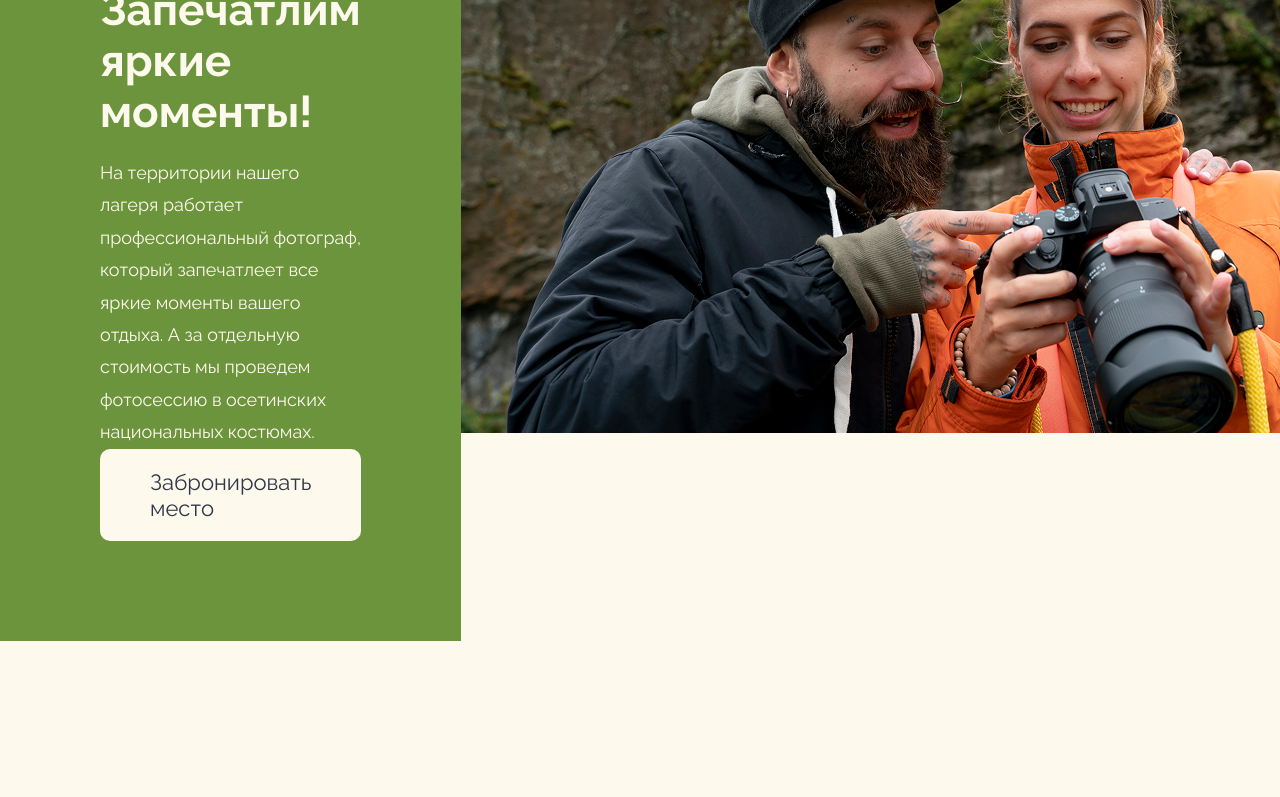
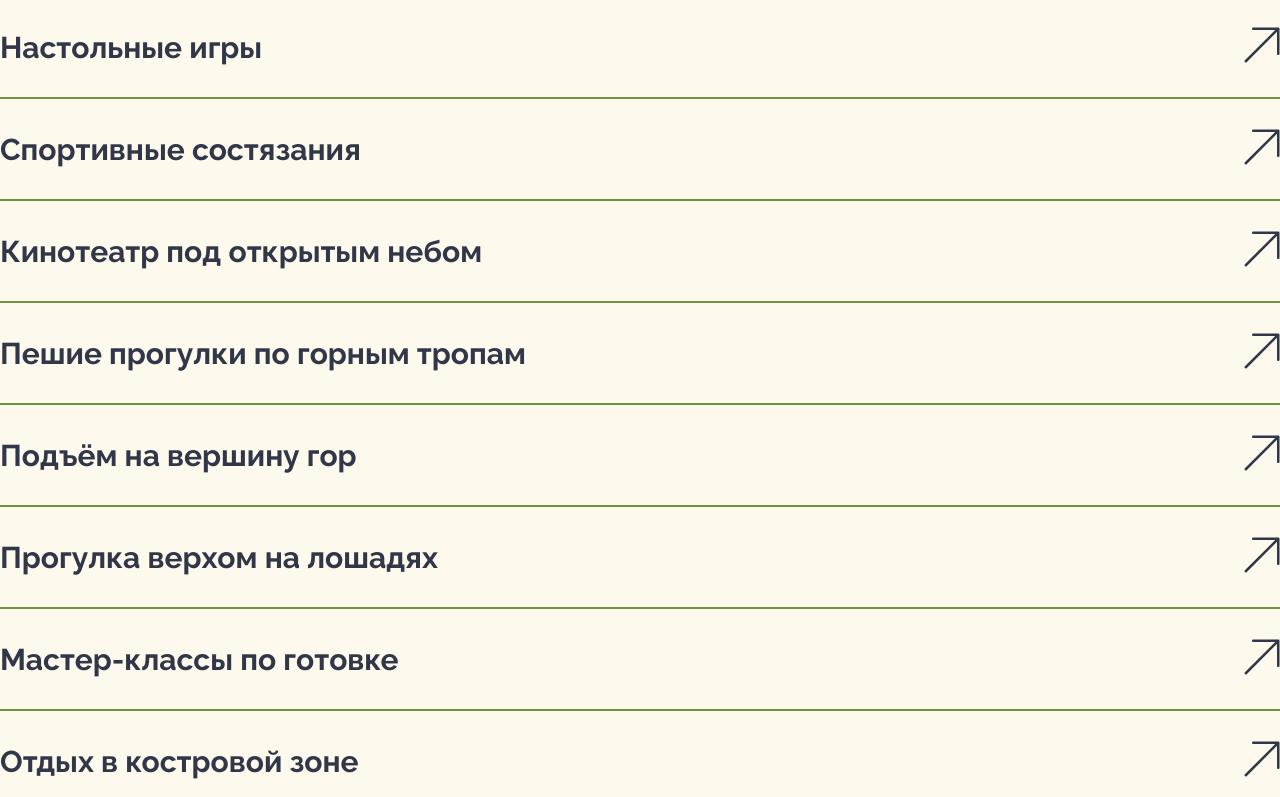
Before and after one commit to AmletixQ/camping-kshurta-frontend, a React (Vite) app: page / in a window 1280 px wide. Shown: the part 2660-3457 px from the top of the page. Built offline with nearby package versions, Linux system fonts and the light colour scheme.

Commit message:
Create accordion component & Comlete entertainment section

```diff
--- a/src/App.tsx
+++ b/src/App.tsx
@@ -6,9 +6,10 @@ import Conditions from "./sections/Conditions/Conditions";
 import Gallery from "./sections/Gallery/Gallery";
 import Rules from "./sections/Rules/Rules";
 import FormSection from "./sections/Form/FormSection";
+import Entertainment from "./sections/Entertainment/Entertainment";
+import Footer from "./components/Footer/Footer";
 
 import styles from "./App.module.scss";
-import Footer from "./components/Footer/Footer";
 
 const App = () => {
   return (
@@ -18,7 +19,7 @@ const App = () => {
       <main className={styles.app}>
         <AboutUs />
         <Accommodation />
-
+        <Entertainment />
         <Moments />
         <Conditions />
         <Gallery />
--- /dev/null
+++ b/src/components/Accordion/Accordion.module.scss
@@ -0,0 +1,53 @@
+.accordion {
+  width: 100%;
+  padding: 30px 0;
+
+  transition: 200ms all ease;
+
+  border-bottom: 2px solid var(--tertiary--color);
+
+  &:nth-child(1) {
+    border-top: 2px solid var(--tertiary--color);
+  }
+
+  &__container {
+    display: flex;
+    flex-direction: column;
+  }
+
+  &__title {
+    display: flex;
+    align-items: center;
+    justify-content: space-between;
+
+    & h3 {
+      font-size: var(--h3-size);
+    }
+  }
+
+  &__button {
+    background: transparent;
+    border: none;
+    cursor: pointer;
+
+    transition: 200ms all ease;
+  }
+
+  &__description {
+    line-height: 180%;
+    max-height: 0;
+    overflow: hidden;
+
+    transition: max-height 200ms ease, opacity 200ms ease, padding-top 200ms ease;
+  }
+
+  &.opened &__description {
+    padding-top: 30px;
+    max-height: 500px;
+    opacity: 1;
+  }
+
+  &.opened &__button {
+    transform: rotate(90deg);
+  }
+}
--- /dev/null
+++ b/src/components/Accordion/Accordion.tsx
@@ -0,0 +1,36 @@
+import { FC, useState } from "react";
+
+import Container from "../Container/Container";
+import Arrow from "../icons/Arrow";
+
+import styles from "./Accordion.module.scss";
+
+interface IAccordionProps {
+  title: string;
+  description: string;
+}
+
+const Accordion: FC<IAccordionProps> = ({ title, description }) => {
+  const [open, setOpen] = useState(false);
+
+  return (
+    <div className={styles.accordion + " " + (open ? styles.opened : "")}>
+      <Container>
+        <div className={styles.accordion__container}>
+          <div className={styles.accordion__title}>
+            <h3>{title}</h3>
+
+            <button
+              className={styles.accordion__button}
+              onClick={() => setOpen((prev) => !prev)}
+            >
+              <Arrow />
+            </button>
+          </div>
+          <p className={styles.accordion__description}>{description}</p>
+        </div>
+      </Container>
+    </div>
+  );
+};
+export default Accordion;
--- /dev/null
+++ b/src/components/icons/Arrow.tsx
@@ -0,0 +1,17 @@
+const Arrow = () => {
+  return (
+    <svg
+      width="36"
+      height="36"
+      viewBox="0 0 36 36"
+      fill="none"
+      xmlns="http://www.w3.org/2000/svg"
+    >
+      <path
+        d="M9.25027 0.5C8.91874 0.5 8.6008 0.631696 8.36638 0.866116C8.13196 1.10054 8.00026 1.41848 8.00027 1.75C8.00026 2.08152 8.13196 2.39946 8.36638 2.63388C8.6008 2.8683 8.91874 3 9.25027 3H31.2328L0.866515 33.3662C0.638817 33.602 0.512824 33.9178 0.515672 34.2455C0.51852 34.5732 0.649981 34.8868 0.881742 35.1185C1.1135 35.3503 1.42702 35.4817 1.75476 35.4846C2.08251 35.4874 2.39826 35.3615 2.63401 35.1338L33.0003 4.7675V26.75C33.0003 27.0815 33.132 27.3995 33.3664 27.6339C33.6008 27.8683 33.9187 28 34.2503 28C34.5818 28 34.8997 27.8683 35.1341 27.6339C35.3686 27.3995 35.5003 27.0815 35.5003 26.75V1.75C35.5003 1.41848 35.3686 1.10054 35.1341 0.866116C34.8997 0.631696 34.5818 0.5 34.2503 0.5H9.25027Z"
+        fill="#303749"
+      />
+    </svg>
+  );
+};
+export default Arrow;
--- /dev/null
+++ b/src/constants/accordions.ts
@@ -0,0 +1,45 @@
+import { IAccordion } from "../types/accordion.interface";
+
+export const accordions: IAccordion[] = [
+  {
+    title: "Настольные игры",
+    description:
+      "Lorem Ipsum is simply dummy text of the printing and typesetting industry. Lorem Ipsum has been the industry's standard dummy text ever since the 1500s, when an unknown printer took a galley of type and scrambled it to make a type specimen book. It has survived not only five centuries, but also the leap into electronic typesetting, remaining essentially unchanged. It was popularised in the 1960s with the release of Letraset sheets containing Lorem Ipsum passages, and more recently with desktop publishing software like Aldus PageMaker including versions of Lorem Ipsum.",
+  },
+  {
+    title: "Спортивные состязания",
+    description: "",
+  },
+  {
+    title: "Кинотеатр под открытым небом",
+    description: "",
+  },
+  {
+    title: "Пешие прогулки по горным тропам",
+    description: "",
+  },
+  {
+    title: "Подъём на вершину гор",
+    description: "",
+  },
+  {
+    title: "Прогулка верхом на лошадях",
+    description: "",
+  },
+  {
+    title: "Мастер-классы по готовке",
+    description: "",
+  },
+  {
+    title: "Отдых в костровой зоне",
+    description: "",
+  },
+  {
+    title: "Зона барбекю",
+    description: "",
+  },
+  {
+    title: "Йога",
+    description: "",
+  },
+];
--- /dev/null
+++ b/src/sections/Entertainment/Entertainment.module.scss
@@ -0,0 +1,3 @@
+.entertainment {
+  padding-bottom: 150px;
+}
--- /dev/null
+++ b/src/sections/Entertainment/Entertainment.tsx
@@ -0,0 +1,22 @@
+import Accordion from "../../components/Accordion/Accordion";
+import Container from "../../components/Container/Container";
+import SectionTitle from "../../components/SectionTitle/SectionTitle";
+
+import { accordions } from "../../constants/accordions";
+import styles from "./Entertainment.module.scss";
+
+const Entertainment = () => {
+  return (
+    <div className={styles.entertainment}>
+      <Container>
+        <SectionTitle side="right">Досуг и развлечения</SectionTitle>
+      </Container>
+      <div className={styles.entertainment__container}>
+        {accordions.map((accordion, index) => (
+          <Accordion {...accordion} key={index} />
+        ))}
+      </div>
+    </div>
+  );
+};
+export default Entertainment;
--- /dev/null
+++ b/src/types/accordion.interface.ts
@@ -0,0 +1,4 @@
+export interface IAccordion {
+  title: string;
+  description: string;
+}
```
